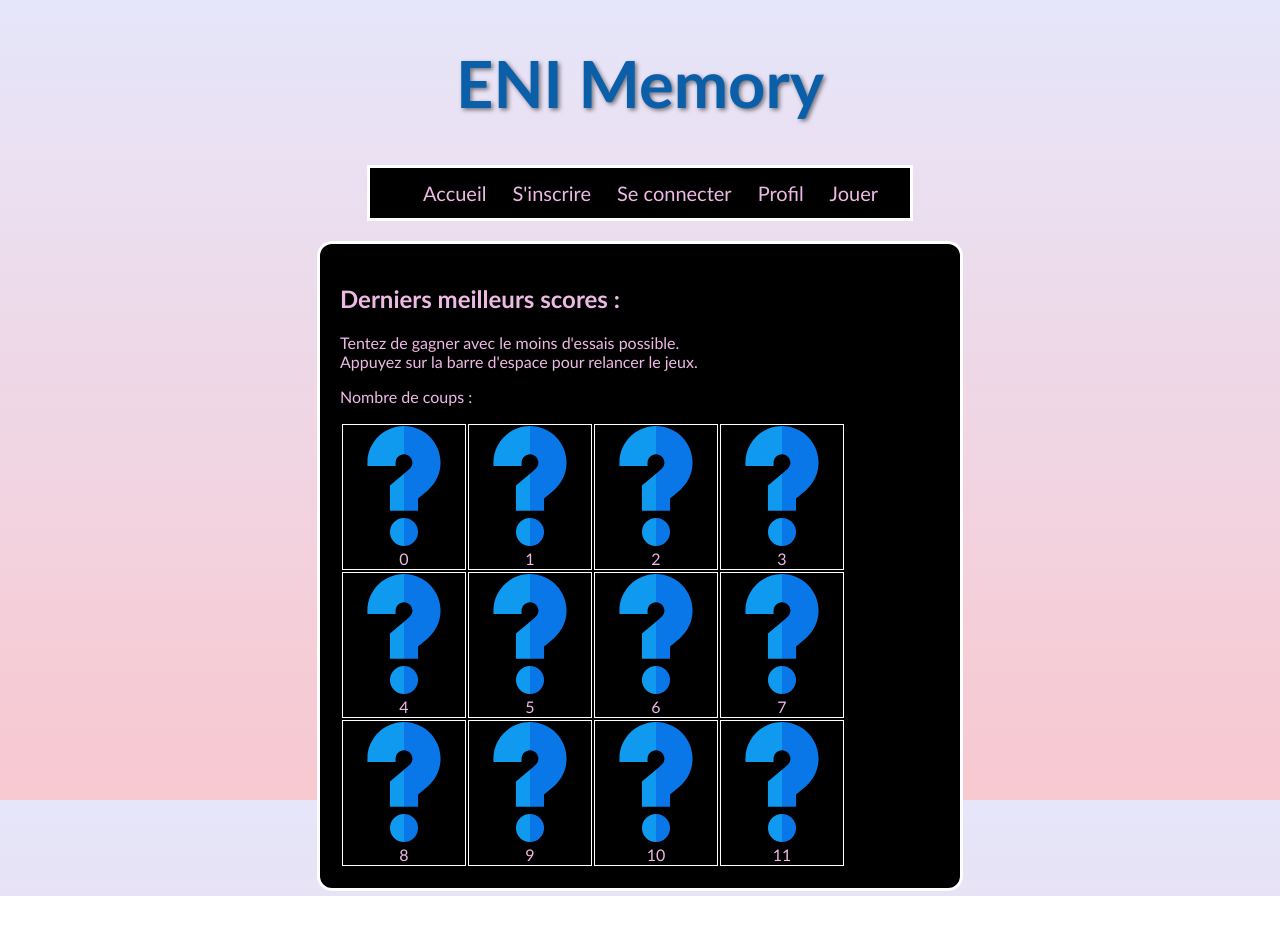
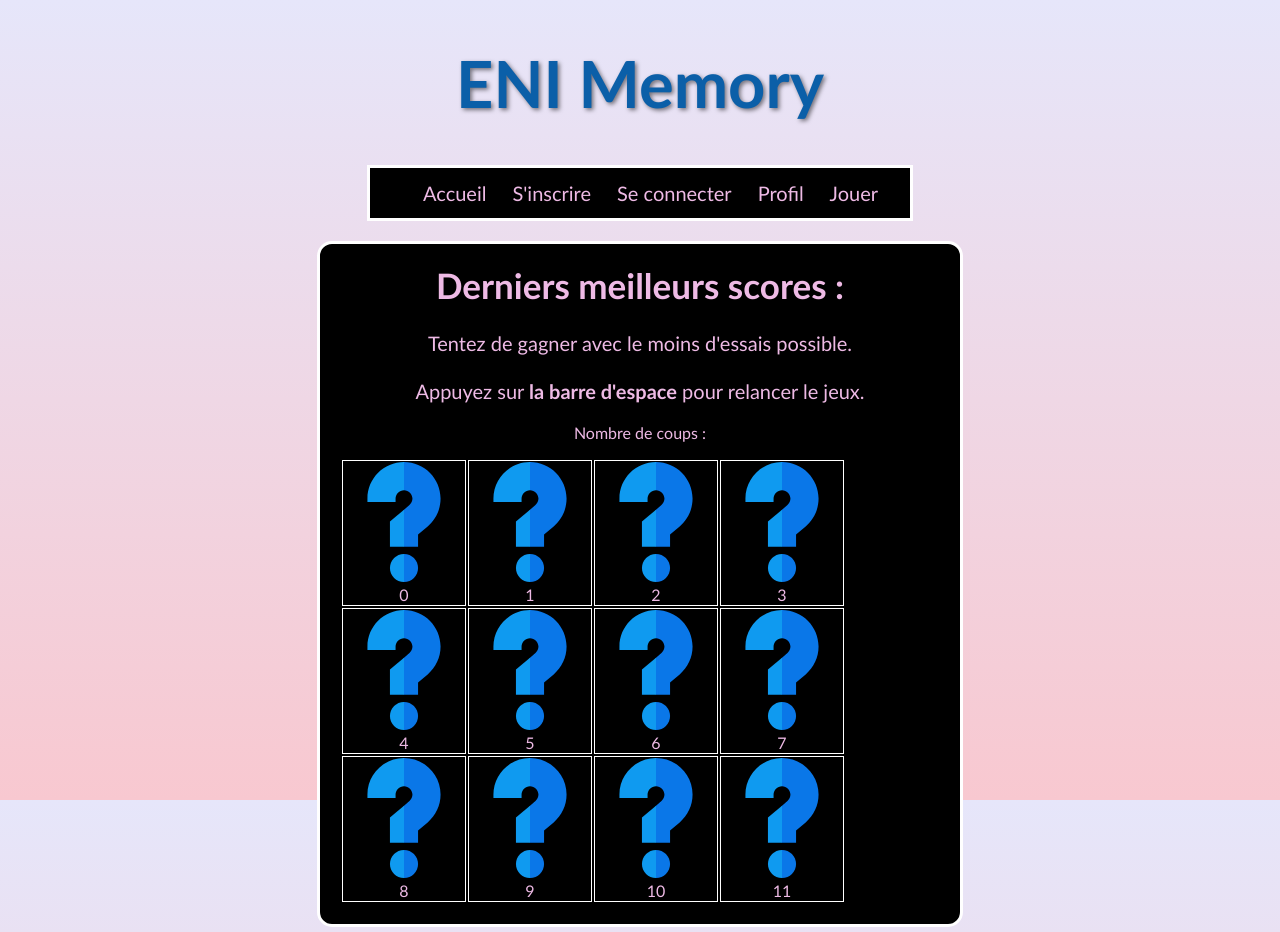
Before and after one commit to maelle-s56/Eni-Memory-maelle, a plain HTML site: page jeu.html in a window 1280 px wide. Before the commit the page ends 896 px from the top, so only its background shows below. Drawn offline with Linux system fonts and the light colour scheme.

Commit message:
CSS page jeu

```diff
--- a/jeu.html
+++ b/jeu.html
@@ -25,10 +25,11 @@
     </header>
     <section>
       <h2>Derniers meilleurs scores :</h2>
-      <p>
+      <p id="consigne">
         Tentez de gagner avec le moins d'essais possible.
         <br />
-        Appuyez sur la barre d'espace pour relancer le jeux.
+        <br />
+        Appuyez sur <strong>la barre d'espace</strong> pour relancer le jeux.
       </p>
       <p id="nbCoup">Nombre de coups :</p>
       <main>
--- a/style.css
+++ b/style.css
@@ -46,7 +46,7 @@ div{
     border-radius: 15px;
     width: 700px;
     font-family: 'Gill Sans', 'Gill Sans MT', Calibri, 'Trebuchet MS', sans-serif;
-    padding: 10px;
+    padding: 20px;
     margin: 20px auto;
 }
 .img_fruit{
@@ -66,7 +66,7 @@ fieldset{
     padding: 20px;
     margin: 5px auto;
 }
-#inscription{
+h2{
     text-align: center;
     font-size: 35px;
     font-weight: bold;
@@ -111,7 +111,7 @@ input {
     cursor: pointer;
     background-color: rgb(168, 168, 219);
     font-weight: bold;
-    transform: scale(1.1);
+    transform: scale(1.05);
 }
 
 .bouton {
@@ -144,3 +144,10 @@ section{
     padding: 20px;
     margin: 5px auto;
 }
+#nbCoup{
+    text-align: center;
+}
+#consigne{
+    text-align: center;
+    font-size: 20px;
+}
```
